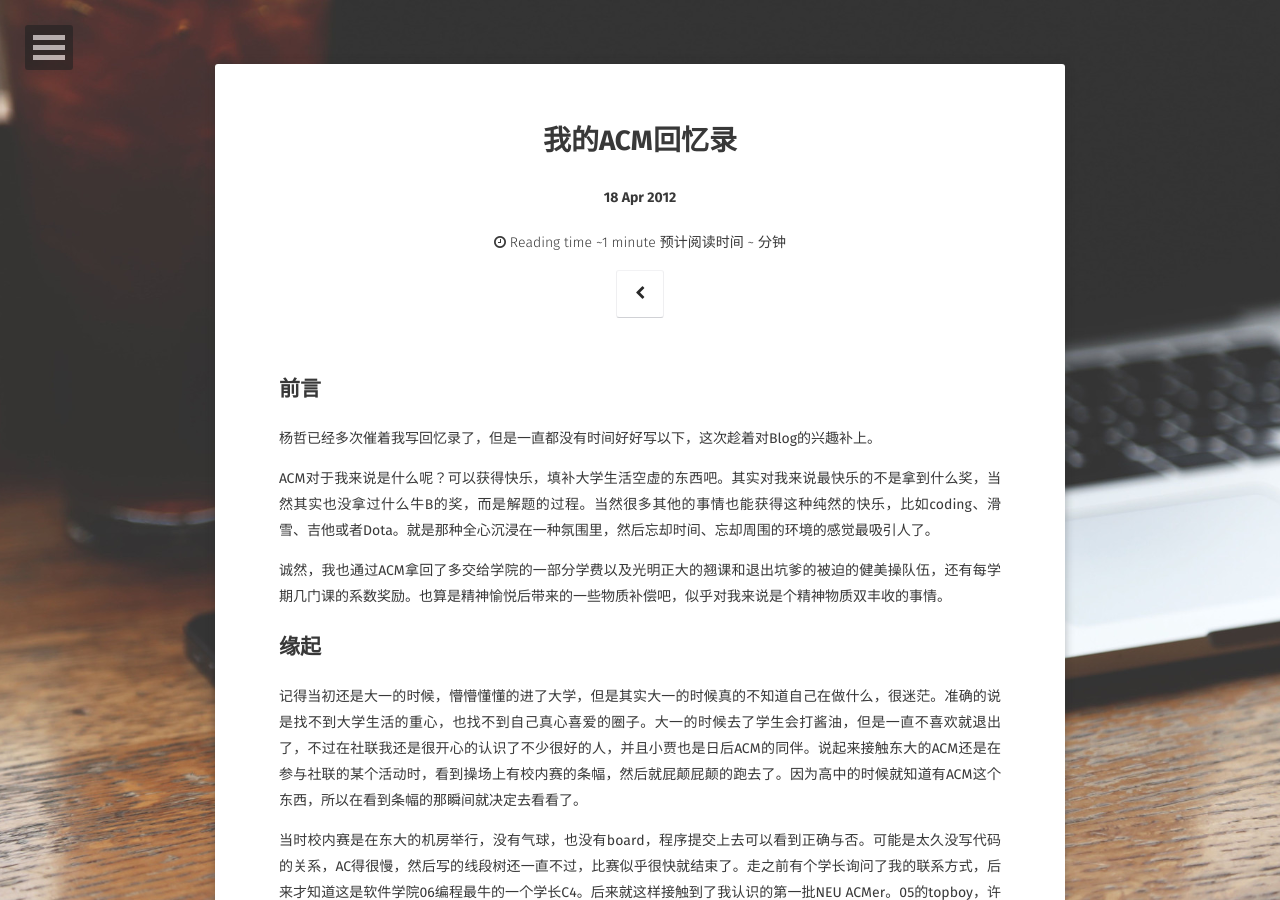
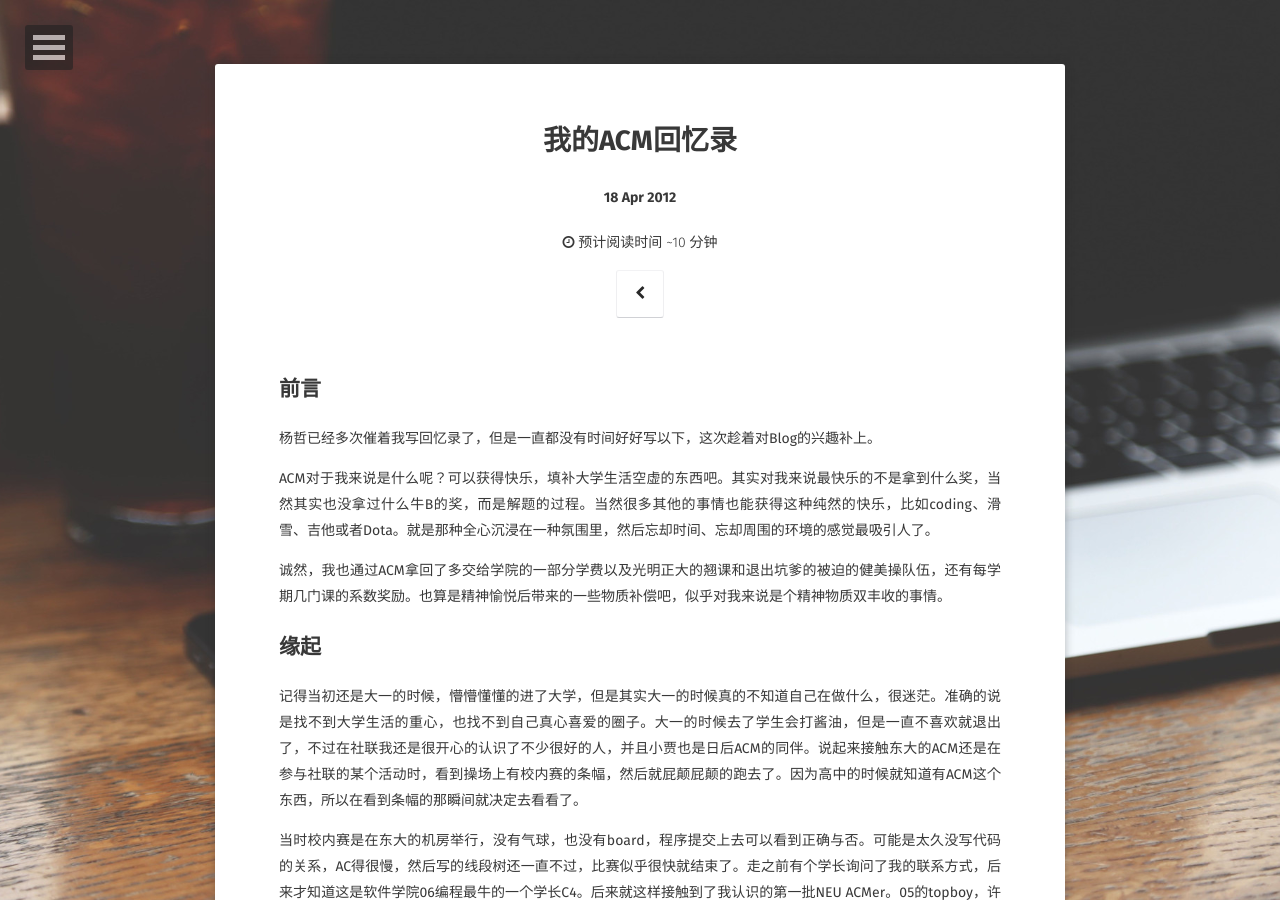
Before and after one commit to sybil63/sybil63.github.io, a Jekyll site: the page built from _posts/2012-04-18-ACM-memoir.md, in a window 1280 px wide and 900 px high. Built offline with Jekyll 4.4.1, drawn with Linux system fonts in a browser that asks for light colours; some web fonts are replaced.

Commit message:
MOD: reading time

```diff
--- a/_includes/read-time.html
+++ b/_includes/read-time.html
@@ -1,4 +1,6 @@
 {% assign wpm = site.words_per_minute | append: '.0' %}
 {% assign readtime = content | strip_html | number_of_words | divided_by:wpm | round %}
+<!--
 Reading time ~{% if readtime <= 1 %}1 minute{% else %}{{ readtime }} minutes{% endif %}
-预计阅读时间 ~{% if page.readingtime <= 1 %}1 分钟{% else %}{{ page.readingtime }} 分钟{% endif %}
+-->
+预计阅读时间 ~{% if page.readingtime == null ||  page.readingtime <= 1 %}1 分钟{% else %}{{ page.readingtime }} 分钟{% endif %}
--- a/_layouts/post-list.html
+++ b/_layouts/post-list.html
@@ -26,7 +26,7 @@ layout: compress
                         {% if post.project == null %}
                     <ul>
                         <li class="wow fadeInLeft" data-wow-duration="1.5s">
-                            <a class="zoombtn" href="{{ site.url }}{{ post.url }}">{{ post.title }}</a>
+                            <a class="zoombtn" href="{{ site.url }}{{ post.url }}">{{ post.title }} {{post.date | date_to_string}}</a>
                             <p>{{ post.excerpt }}</p>
                             <a href="{{ site.url }}{{ post.url }}" class="btn zoombtn">Read More</a>
                         </li>
--- a/_posts/2012-04-18-ACM-memoir.md
+++ b/_posts/2012-04-18-ACM-memoir.md
@@ -4,6 +4,7 @@ layout: post
 title: "我的ACM回忆录"
 date: 2012-04-18 22:54
 comments: true
+readingtime: 10
 tags: ['acm']
 ---
 
```
Also changed, not shown: _posts/2012-03-09-hello-world.md (+1 -1 lines).
